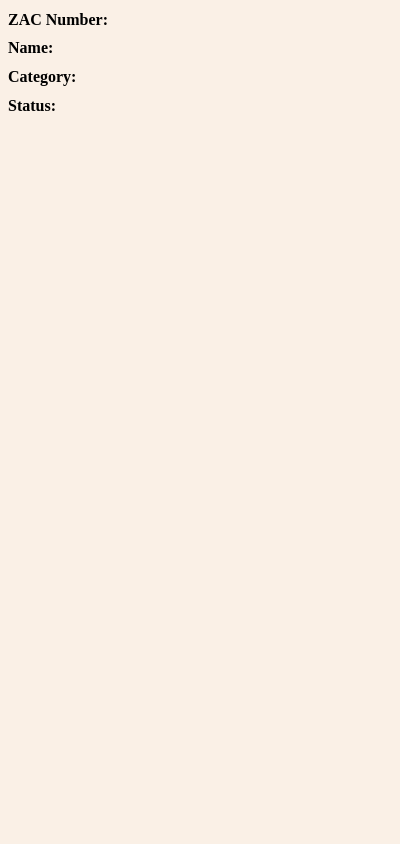
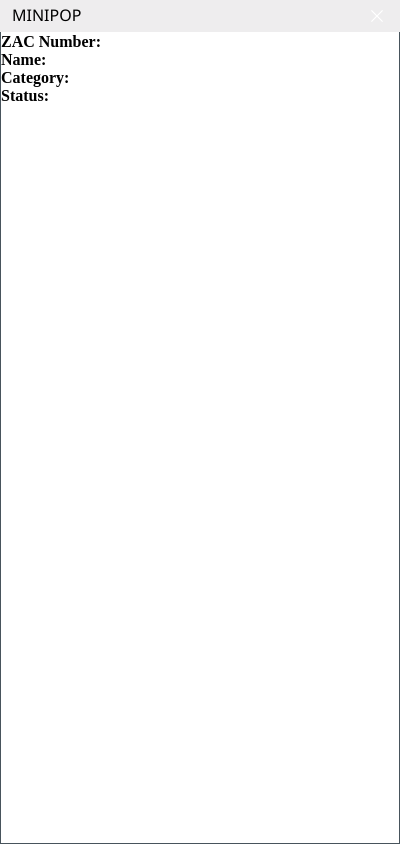
Before and after one commit to SleepingRobot/teleworks-minipop, an Electron app: page screenpop.html in a window 400 px wide. Drawn offline with Linux system fonts and the light colour scheme; no server answers.

Commit message:
WIP scaffolding of custom title bar

```diff
--- a/main.js
+++ b/main.js
@@ -49,7 +49,7 @@ app.whenReady().then(async () => {
 })
 
 function initTrayIcon() {
-  tray = new Tray(`${__dirname}/build/icon.png`)
+  tray = new Tray(`${__dirname}/build/icon-bg.png`)
   const contextMenu = Menu.buildFromTemplate([
     { label: 'Show', type: 'normal', click() { showApp() } },
     { label: 'Exit', type: 'normal', click() { app.exit() } }
@@ -60,6 +60,7 @@ function initTrayIcon() {
 
 function initWindows() {
   const windowOptions = {
+    frame: false,
     webPreferences: {
       allowRunningInsecureContent: false,
       contextIsolation: true,
--- a/screenpop.html
+++ b/screenpop.html
@@ -5,8 +5,49 @@
     <title>Teleworks ScreenPop</title>
     <meta http-equiv="Content-Security-Policy" content="script-src 'self' 'unsafe-inline';" />
     <style>
+        * {margin: 0; padding: 0; border: 0; vertical-align: baseline;}
+        html {box-sizing: border-box;}
+        *, *:before, *:after {box-sizing: inherit;}
+        html, body {height: 100%; margin: 0;}
+
         body {
-            background-color: linen;
+            border: 1px solid #48545c;
+            overflow-y: hidden;
+        }
+
+        #titlebar {
+            display: block;
+            position: fixed;
+            top: 0;
+            left: 0;
+            height: 32px;
+            width: 100%;
+            padding: 4px;
+            background: #EEEDEE;
+            display: grid;
+            grid-template-columns: auto 138px;
+        }
+
+        #titlebar #drag-region {
+            width: 100%;
+            height: 100%;
+            -webkit-app-region: drag;
+        }
+
+        #window-title {
+            grid-column: 1;
+            display: flex;
+            align-items: center;
+            margin-left: 8px;
+            overflow-x: hidden;
+            font-family: "Segoe UI", sans-serif;
+            font-size: 12px;
+        }
+
+        #main {
+            height: calc(100% - 32px);
+            width: 100%;
+            margin-top: 32px;
         }
 
         h1 {
@@ -17,6 +58,53 @@
         span {
             font-size: medium;
             font-weight: normal;
+        }
+
+        #window-controls {
+            display: grid;
+            grid-template-columns: repeat(1, 46px);
+            position: absolute;
+            top: 0;
+            right: 0;
+            height: 100%;
+            font-family: "Segoe MDL2 Assets";
+            font-size: 10px;
+        }
+
+        #window-controls {
+            -webkit-app-region: no-drag;
+        }
+
+        #window-controls .button {
+            grid-row: 1 / span 1;
+            display: flex;
+            justify-content: center;
+            align-items: center;
+            width: 100%;
+            height: 100%;
+        }
+
+        #window-controls .button {
+            user-select: none;
+            cursor: default;
+            fill: white;
+        }
+
+        #window-controls .button:hover {
+            background: rgba(255,255,255,0.1);
+        }
+
+        #window-controls .button:active {
+            background: rgba(255,255,255,0.2);
+        }
+
+        #close-button:hover {
+            background: #E81123 !important;
+        }
+
+        #close-button:active {
+            background: #f1707a !important;
+            color: #000;
         }
     </style>
 </head>
@@ -29,9 +117,29 @@
             document.getElementById("status").innerHTML = lookup.results[0]?.status || "<Missing>";
         });
     </script>
-    <h1>ZAC Number: <span id="zacNumber"></span></h1>
-    <h1>Name: <span id="name"></span></h1>
-    <h1>Category: <span id="category"></span></h1>
-    <h1>Status: <span id="status"></span></h1>
+
+    <header id="titlebar">
+        <div id="drag-region">
+            <div id="window-title">
+                <span>MINIPOP</span>
+            </div>
+            <div id="window-controls">
+                <div class="button" id="close-button">
+                  <svg width="12" height="12" viewBox="0 0 12 12">
+                    <path
+                      d="m6.8496 6 5.1504 5.1504-0.84961 0.84961-5.1504-5.1504-5.1504 5.1504-0.84961-0.84961 5.1504-5.1504-5.1504-5.1504 0.84961-0.84961 5.1504 5.1504 5.1504-5.1504 0.84961 0.84961z"
+                      stroke-width=".3" />
+                  </svg>
+                </div>
+              </div>
+            </div>
+        </div>
+    </header>
+    <div id="main">
+        <h1>ZAC Number: <span id="zacNumber"></span></h1>
+        <h1>Name: <span id="name"></span></h1>
+        <h1>Category: <span id="category"></span></h1>
+        <h1>Status: <span id="status"></span></h1>
+    </div>
 </body>
 </html>
```
Also changed, not shown: build/dev-icon.ico (renamed from build/icon.ico), build/dev-icon.png (added), build/icon-bg.png (added), build/icon.png.
